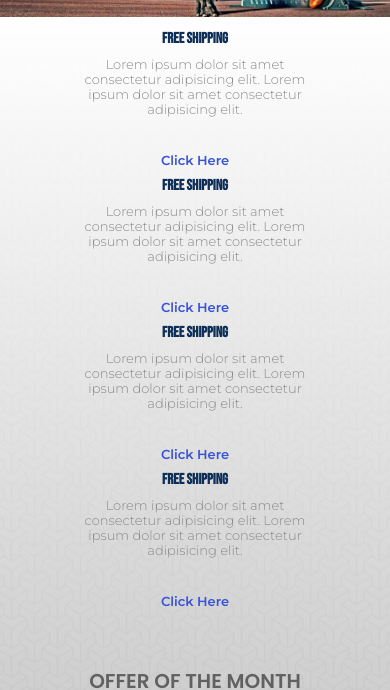
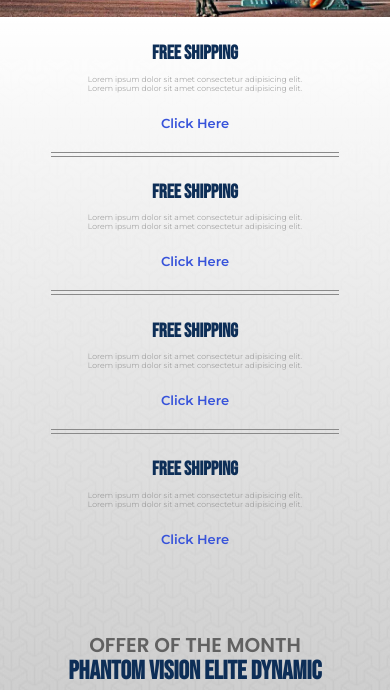
Before and after one commit to simonn01/frontend-chapter-sport-page, a plain HTML site: page index.html in a window 390 px wide. Shown: the part 137-827 px from the top of the page. Drawn offline with Linux system fonts and the light colour scheme.

Commit message:
feat(responsiveness): DRAFT - free-shipping tiles

```diff
--- a/css/free_shipping.css
+++ b/css/free_shipping.css
@@ -1,25 +1,4 @@
-.free-shipping__container {
-    display: flex;
-    justify-content: space-around;
-    font: #1111;
-    padding: 0;
-    background-color: #c7c7c7;
-    margin: 0;
-}
-
-
-.free-shipping__tile {
-    display: flex;
-    flex-direction: column;
-    align-items: center;
-    margin: 0 0.5px;
-    background-color: #FFF;
-    height: 0;
-    padding-bottom: calc(100%/4);
-    text-align: center;
-}
-
-.free-shipping {
+.tile--free-shipping {
     padding: 0.8em 0;
     font-family: 'Montserrat', sans-serif;
     font-size: 13px;
@@ -47,24 +26,7 @@
 }
 
 /* Tablet Design */
-@media (600px < width < 1200px) {
-    .free-shipping__container {
-        flex-wrap: wrap;
-    }
-    .free-shipping__tile {
-        width: 49.7%;
-        margin: 1px 0.5px;
-        padding-bottom: calc(100%/3.5);
-        height: 200px;
-        padding: 0;
-    }
-    .free-shipping__img {
-        position: absolute;
-        align-self: flex-start;
-        padding: 1em;
-        height: 2em;
-        width: 2em;
-    }
+@media (max-width: 1200px) {
     .free-shipping--anchor {
         padding: 1em;
     }
@@ -75,22 +37,12 @@
 }
 
 /* Mobile Design */
-@media (width < 600px) {
-    .free-shipping__container {
-        flex-wrap: wrap;
-        background: none;
-    }
-    .free-shipping__tile {
-        width: 99%;
-        padding-bottom: 50%;
-        margin: 1px 0.5px;
-        background: none;
-    }
-    .free-shipping__img {
-        display: none;
+@media (max-width: 600px) {
+    .free-shipping--lorem {
+        font-size: 2vw;
     }
     .free-shipping--span {
-        font-size: 15px;
+        font-size: 5vw;
         padding-bottom: 0;
     }
 }
--- a/css/main.css
+++ b/css/main.css
@@ -18,5 +18,6 @@
 @import url('reduction.css');
 @import url('sprinter.css');
 @import url('tile.css');
+@import url('tile-row.css');
 @import url('t-and-c.css');
 @import url('ul.css');
--- /dev/null
+++ b/css/tile-row.css
@@ -0,0 +1,21 @@
+.tile-row {
+    list-style-type: none;
+    display: flex;
+    justify-content: space-around;
+    font: #1111;
+    padding: 0;
+    background-color: #c7c7c7;
+    margin: 0;
+}
+
+@media (max-width: 1200px) {
+    .tile-row {
+        flex-wrap: wrap;
+    }
+}
+
+@media (max-width: 600px) {
+    .tile-row {
+        background: none;
+    }
+}
--- a/css/tile.css
+++ b/css/tile.css
@@ -15,6 +15,16 @@
 
 .tile--sunglasses {
     border: 1px #c7c7c7 solid;
+}
+
+.tile--free-shipping {
+    justify-content: flex-start;
+    align-items: center;
+    height: 0;
+    padding: 5% 0 calc(100%/4) 0;
+    text-align: center;
+    font-family: 'Montserrat', sans-serif;
+    font-size: 13px;
 }
 
 .tile__h1 {
@@ -84,6 +94,12 @@
     padding: 2em 0 1em 0;
 }
 
+.tile__img--free-shipping {
+    padding: 0;
+    height: 51px;
+    width: 50px;
+}
+
 .tile__img--sunglasses {
     width: 80%;
     align-self: center;
@@ -137,9 +153,23 @@
     margin: 0;
 }
 
-@media (width < 1000px) {
+@media (max-width: 1200px) {
+    .tile--free-shipping {
+        width: 49.7%;
+        margin: 1px 0.5px;
+        padding-bottom: calc(100%/3.5);
+        height: 185px;
+        padding: 3% 0 0 0;
+    }
     .tile__container {
         flex-wrap: wrap;
+    }
+    .tile__img--free-shipping {
+        position: absolute;
+        align-self: flex-start;
+        padding-left: 2em;
+        height: 2.5em;
+        width: unset;
     }
     .a--tile {
         width: 49.9%;
@@ -148,9 +178,23 @@
     }
 }
 
-@media (width < 600px) {
+@media (max-width: 600px) {
     .tile {
         background: none;
+    }
+    .tile--free-shipping {
+        width: 99%;
+        margin: 1.5px 0;
+        height: 125px;
+        border-width: 1.5px 0;
+        border-style: solid;
+        border-color: #8a8a8a;
+    }
+    .tile--first {
+        border-top: none;
+    }
+    .tile--last {
+        border-bottom: none;
     }
     .tile__container {
         background: none;
@@ -158,4 +202,7 @@
     .tile__content--grey {
         color: #DDD;
     }
+    .tile__img--free-shipping{
+        display: none;
+    }
 }
--- a/index.html
+++ b/index.html
@@ -61,30 +61,30 @@
     <div class="main-container">
       <div class="main-body">
 
-        <ul class="free-shipping__container">
-          <li class="free-shipping__tile">
-            <img class="free-shipping__img" src="/images/aeroplane.png" alt=" ">
+        <ul class="tile-row">
+          <li class="tile tile--free-shipping tile--first">
+            <img class="tile__img tile__img--free-shipping" src="/images/aeroplane.png" alt=" ">
             <span class="free-shipping free-shipping--span">Free Shipping</span>
             <div class="free-shipping free-shipping--lorem">Lorem ipsum dolor sit amet consectetur adipisicing elit. Lorem ipsum dolor sit amet consectetur adipisicing elit.</div>
             <a class="a free-shipping free-shipping--anchor" href="#">Click Here</a>
           </li>
 
-          <li class="free-shipping__tile">
-            <img class="free-shipping__img" src="/images/clock.png" alt=" ">
+          <li class="tile tile--free-shipping">
+            <img class="tile__img tile__img--free-shipping" src="/images/clock.png" alt=" ">
             <span class="free-shipping free-shipping--span">Free Shipping</span>
             <div class="free-shipping free-shipping--lorem">Lorem ipsum dolor sit amet consectetur adipisicing elit. Lorem ipsum dolor sit amet consectetur adipisicing elit.</div>
             <a class="a free-shipping free-shipping--anchor" href="#">Click Here</a>
           </li>
 
-          <li class="free-shipping__tile">
-            <img class="free-shipping__img" src="/images/life_raft.png" alt=" ">
+          <li class="tile tile--free-shipping">
+            <img class="tile__img tile__img--free-shipping" src="/images/life_raft.png" alt=" ">
             <span class="free-shipping free-shipping--span">Free Shipping</span>
             <div class="free-shipping free-shipping--lorem">Lorem ipsum dolor sit amet consectetur adipisicing elit. Lorem ipsum dolor sit amet consectetur adipisicing elit.</div>
             <a class="a free-shipping free-shipping--anchor" href="#">Click Here</a>
           </li>
 
-          <li class="free-shipping__tile">
-            <img class="free-shipping__img" src="/images/life_raft.png" alt=" ">
+          <li class="tile tile--free-shipping tile--last">
+            <img class="tile__img tile__img--free-shipping" src="/images/life_raft.png" alt=" ">
             <span class="free-shipping free-shipping--span">Free Shipping</span>
             <div class="free-shipping free-shipping--lorem">Lorem ipsum dolor sit amet consectetur adipisicing elit. Lorem ipsum dolor sit amet consectetur adipisicing elit.</div>
             <a class="a free-shipping free-shipping--anchor" href="#">Click Here</a>
```
